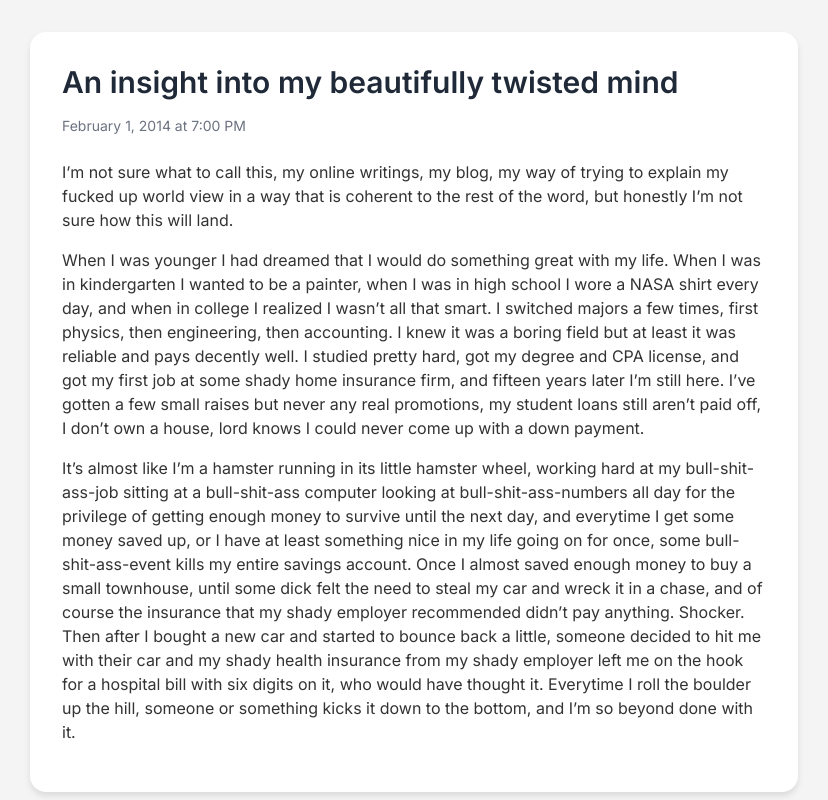
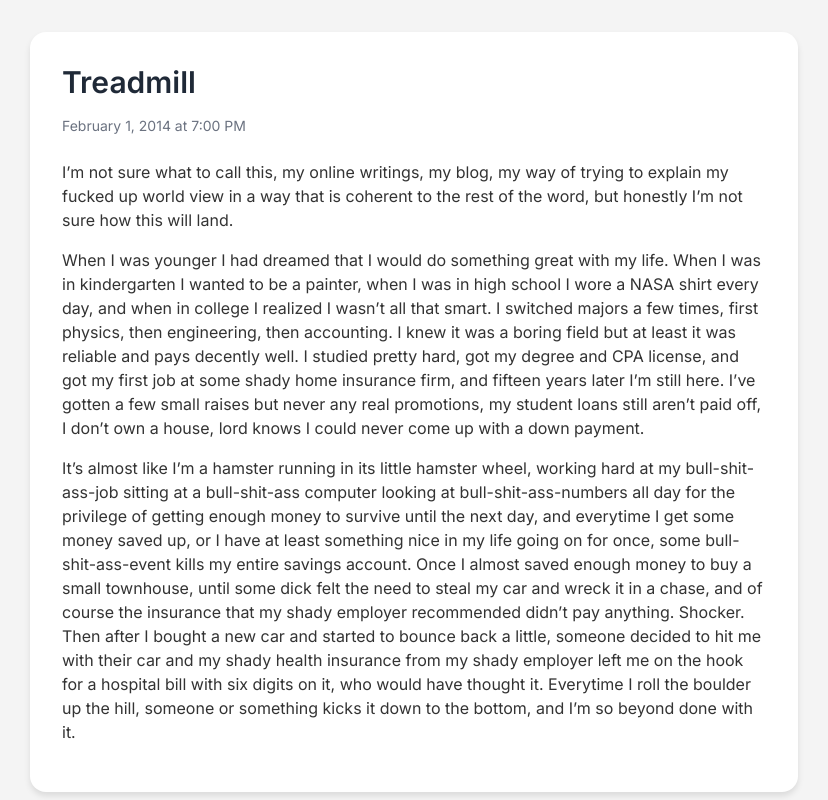
Before and after one commit to fishingclub/story, a plain HTML site: page index.html in a window 1280 px wide. Shown: the top 800 px of the page, without its empty margins (226-1054 px from the left). Drawn offline with nearby package versions, Linux system fonts and the light colour scheme.

Commit message:
Update index.html

```diff
--- a/index.html
+++ b/index.html
@@ -48,7 +48,7 @@
 
     <div class="max-w-3xl mx-auto bg-white p-6 sm:p-8 blog-post mb-8">
         <h2 class="text-2xl sm:text-3xl font-bold mb-4 text-gray-800">
-            An insight into my beautifully twisted mind
+            Treadmill
         </h2>
         <p class="text-sm text-gray-500 mb-6">
             <time datetime="2014-02-01T19:00:00">February 1, 2014 at 7:00 PM</time>
```
